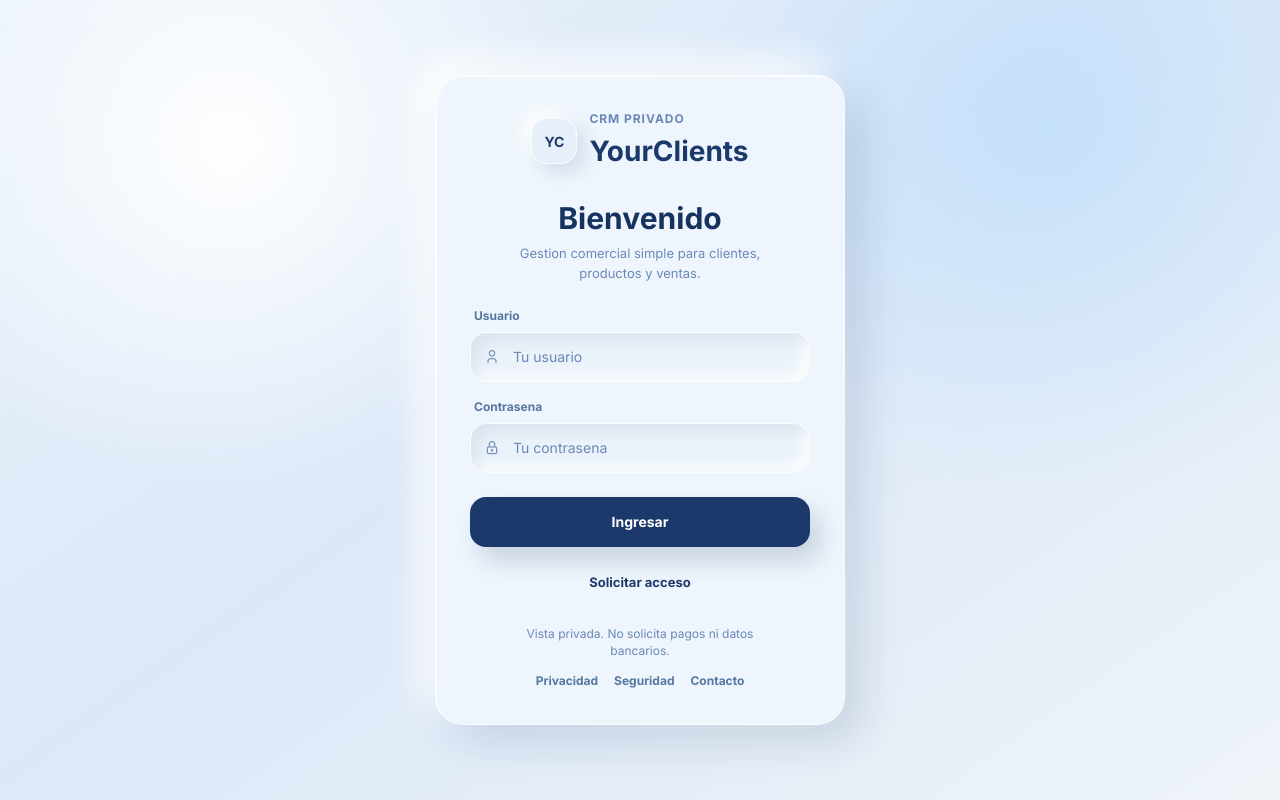
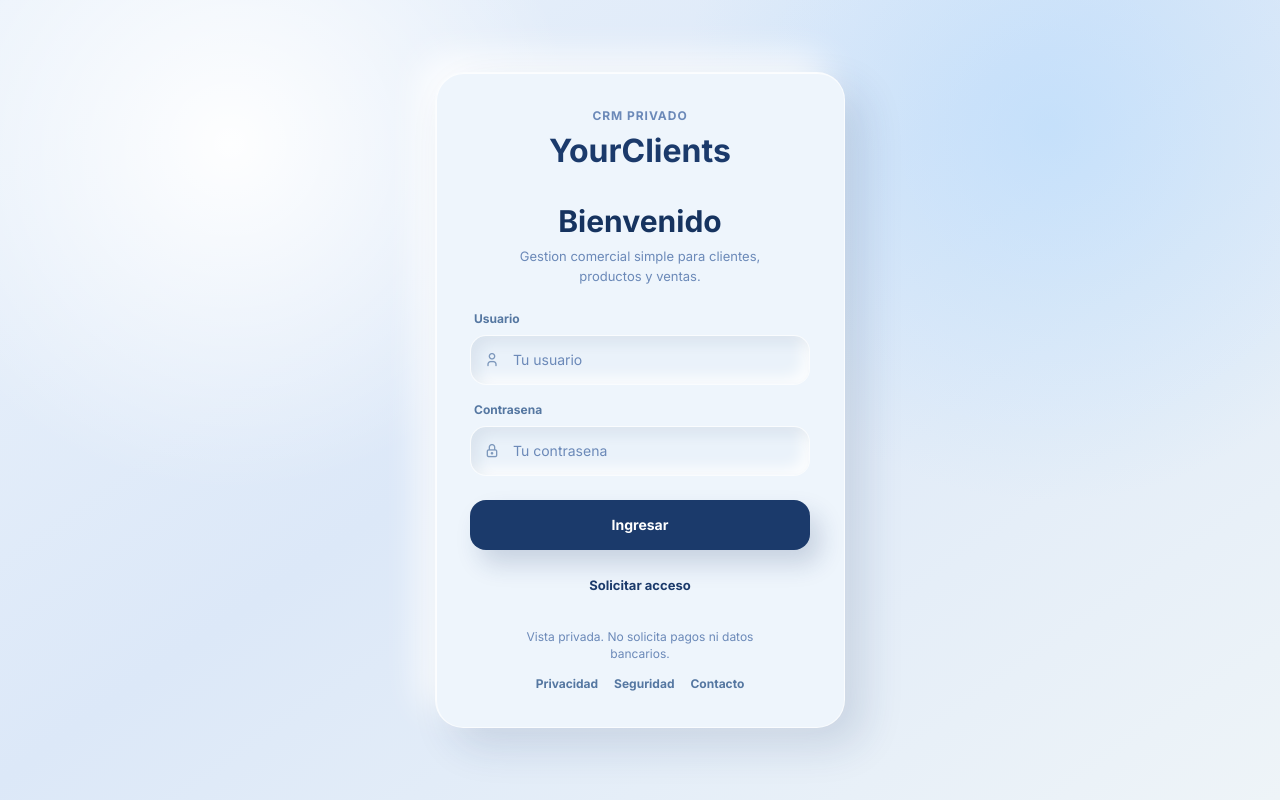
Before and after one commit to RodriBlan/crm, a React (Vite) app in the folder crm-frontend/: page / in a window 1280 px wide. Both pictures are taken after a click on the button "Iniciar sesion". Built offline with nearby package versions, Linux system fonts and the light colour scheme; no server answers.

Commit message:
Simplifica marca en login

```diff
--- a/crm-frontend/src/index.css
+++ b/crm-frontend/src/index.css
@@ -564,6 +564,7 @@ tr:hover .row-actions { opacity: 1 !important; }
   align-items: center;
   gap: 12px;
   margin-bottom: 30px;
+  text-align: center;
 }
 
 .login-minimal-brand .login-brand-mark {
@@ -590,7 +591,7 @@ tr:hover .row-actions { opacity: 1 !important; }
 .login-minimal-brand h1 {
   margin: 2px 0 0;
   color: #1B3A6B;
-  font-size: 28px;
+  font-size: 32px;
   font-weight: 820;
   letter-spacing: 0;
 }
--- a/crm-frontend/src/pages/Login.jsx
+++ b/crm-frontend/src/pages/Login.jsx
@@ -72,7 +72,6 @@ export default function Login() {
     <main className="login-screen login-screen-minimal">
       <section className="login-card login-card-clay" aria-label="Inicio de sesion">
         <div className="login-minimal-brand">
-          <div className="login-brand-mark">YC</div>
           <div>
             <p>CRM privado</p>
             <h1>YourClients</h1>
```
